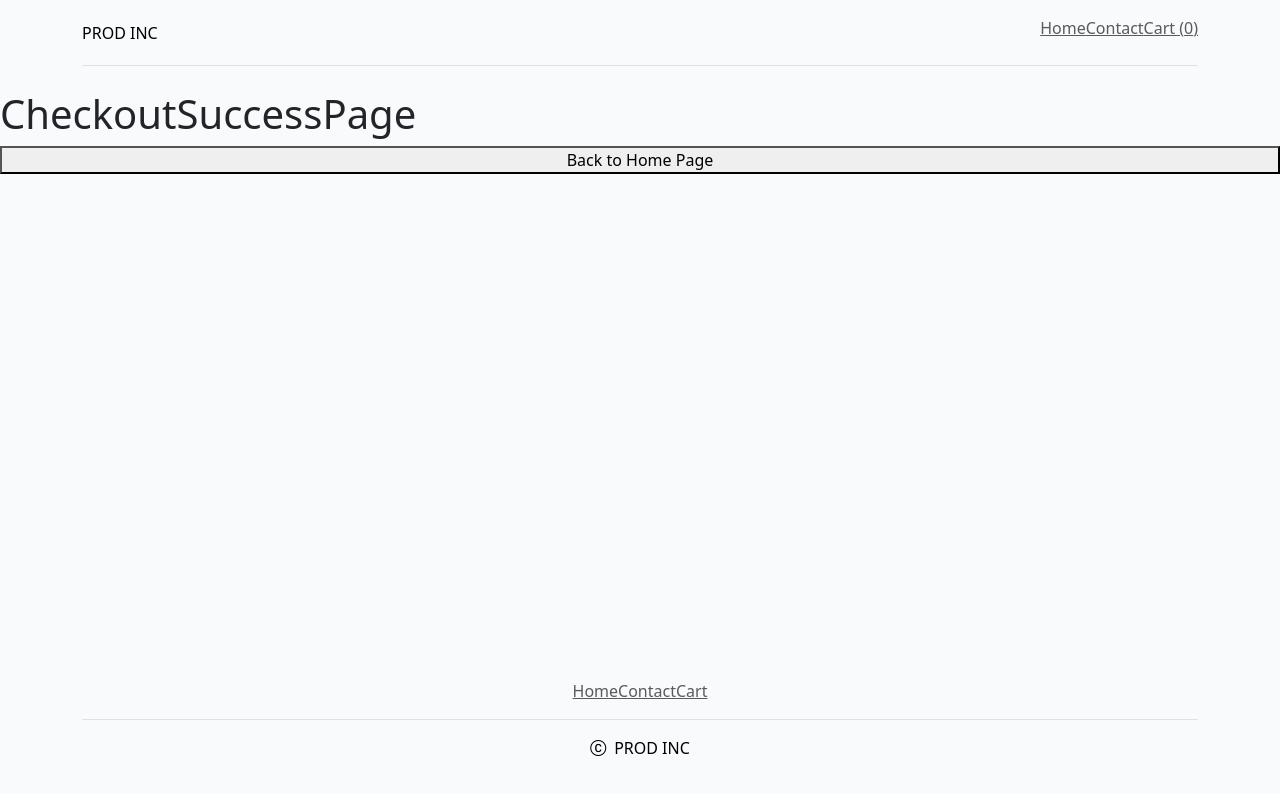
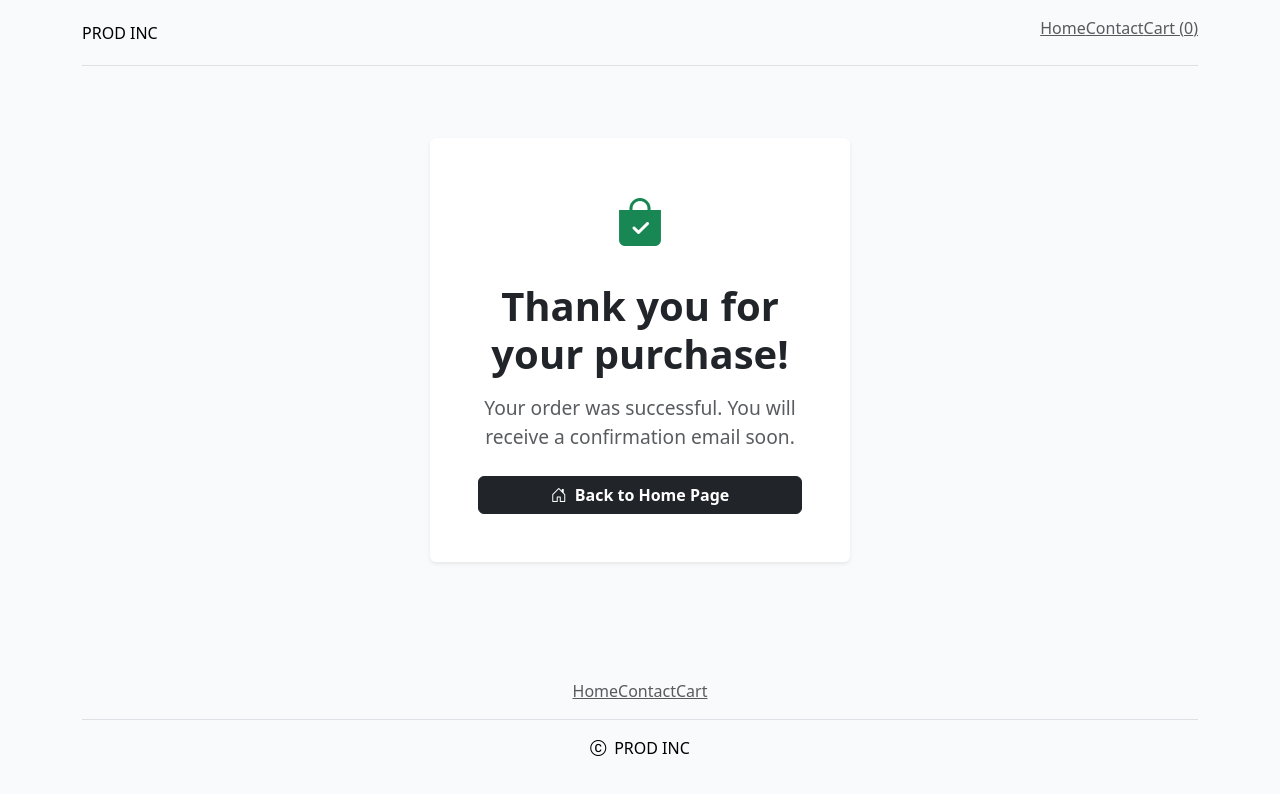
Before and after one commit to NoroffFEU/jsfw-2025-v1-reactjsf26, a React (Vite) app: page /checkout-success in a window 1280 px wide. Shown: the top 794 px of the page. Built offline with nearby package versions, Linux system fonts and the light colour scheme.

Commit message:
feat(checkout): modern UI/UX for CheckoutSuccessPage with Bootstrap and style guide

```diff
--- a/src/pages/CheckoutSuccessPage.tsx
+++ b/src/pages/CheckoutSuccessPage.tsx
@@ -15,10 +15,18 @@ const CheckoutSuccessPage = () => {
   };
 
   return (
-    <>
-      <h1>CheckoutSuccessPage</h1>
-      <button onClick={handleGoHomeClick}>Back to Home Page</button>
-    </>
+    <section className="container py-5 d-flex flex-column align-items-center justify-content-center" style={{ minHeight: '60vh' }}>
+      <div className="card shadow-sm border-0 p-5 text-center bg-white" style={{ maxWidth: 420 }}>
+        <div className="mb-4">
+          <i className="bi bi-bag-check-fill text-success" style={{ fontSize: '3rem' }}></i>
+        </div>
+        <h1 className="fw-bold mb-3 text-body" style={{ color: 'var(--color-text-heading)' }}>Thank you for your purchase!</h1>
+        <p className="mb-4 text-muted">Your order was successful. You will receive a confirmation email soon.</p>
+        <button className="btn btn-dark fw-semibold px-4" onClick={handleGoHomeClick}>
+          <i className="bi bi-house-door me-2"></i>Back to Home Page
+        </button>
+      </div>
+    </section>
   );
 };
 
```
